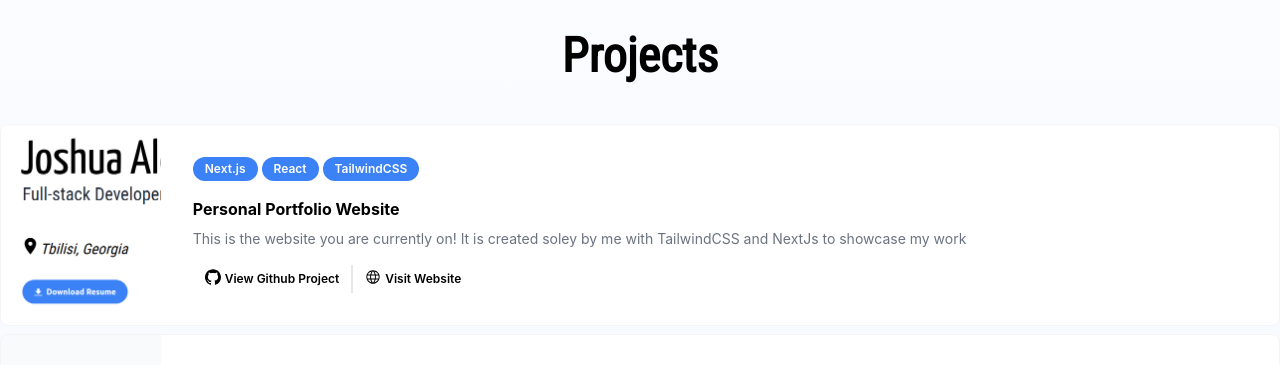
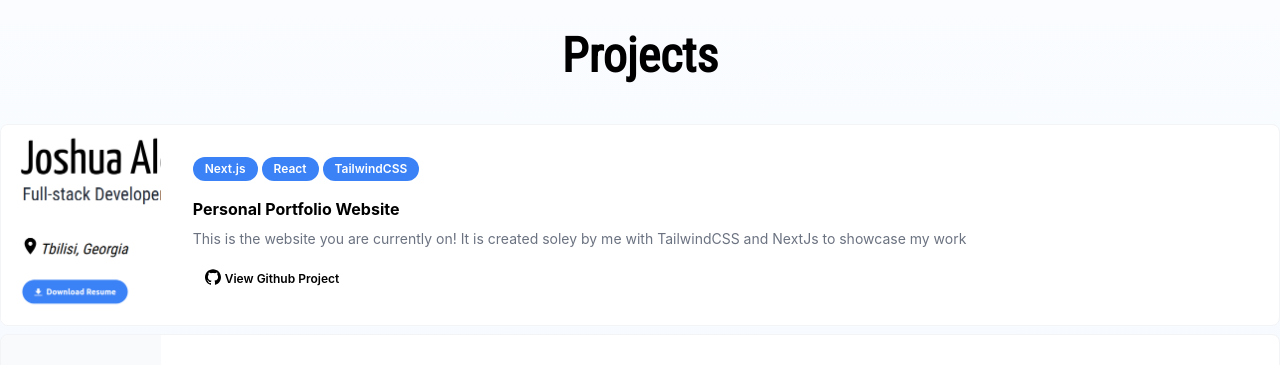
Before and after one commit to JoshuaAlexanderNeo/portfolio, a Next.js app: page / in a window 1280 px wide. Shown: the part 1420-1785 px from the top of the page. Built offline with nearby package versions, Linux system fonts and the light colour scheme.

Commit message:
Fix cards having anchor tags, fixed project links

```diff
--- a/components/Projects/Project/index.js
+++ b/components/Projects/Project/index.js
@@ -5,9 +5,7 @@ const Project = ({ tagList, title, description, github, site, image }) => {
   return (
     <div className='container mx-auto w-full h-full'>
       <div className='py-1'>
-        <a
-          className='grid grid-cols-1 overflow-hidden bg-white border border-gray-100 rounded-lg group sm:grid-cols-8'
-          href=''>
+        <div className='grid grid-cols-1 overflow-hidden bg-white border border-gray-100 rounded-lg group sm:grid-cols-8'>
           <div className='relative'>
             <img className='absolute inset-0 object-cover object-left w-full h-full' src={image} alt='' />
           </div>
@@ -33,7 +31,8 @@ const Project = ({ tagList, title, description, github, site, image }) => {
             <div className='mt-4 flex divide-x-2'>
               {github && (
                 <Link href={github}>
-                  <div className={`flex align-middle px-3 py-1 text-xs font-semibold text-black leading-5`}>
+                  <div
+                    className={`flex align-middle px-3 py-1 text-xs font-semibold text-black leading-5 cursor-pointer`}>
                     <svg className='w-4 h-4 mr-1' role='img' viewBox='0 0 24 24' xmlns='http://www.w3.org/2000/svg'>
                       <title>GitHub</title>
                       <path d='M12 .297c-6.63 0-12 5.373-12 12 0 5.303 3.438 9.8 8.205 11.385.6.113.82-.258.82-.577 0-.285-.01-1.04-.015-2.04-3.338.724-4.042-1.61-4.042-1.61C4.422 18.07 3.633 17.7 3.633 17.7c-1.087-.744.084-.729.084-.729 1.205.084 1.838 1.236 1.838 1.236 1.07 1.835 2.809 1.305 3.495.998.108-.776.417-1.305.76-1.605-2.665-.3-5.466-1.332-5.466-5.93 0-1.31.465-2.38 1.235-3.22-.135-.303-.54-1.523.105-3.176 0 0 1.005-.322 3.3 1.23.96-.267 1.98-.399 3-.405 1.02.006 2.04.138 3 .405 2.28-1.552 3.285-1.23 3.285-1.23.645 1.653.24 2.873.12 3.176.765.84 1.23 1.91 1.23 3.22 0 4.61-2.805 5.625-5.475 5.92.42.36.81 1.096.81 2.22 0 1.606-.015 2.896-.015 3.286 0 .315.21.69.825.57C20.565 22.092 24 17.592 24 12.297c0-6.627-5.373-12-12-12' />
@@ -43,8 +42,9 @@ const Project = ({ tagList, title, description, github, site, image }) => {
                 </Link>
               )}
               {site && (
-                <Link href={github}>
-                  <div className={`flex align-middle px-3 py-1 text-xs font-semibold text-black leading-5 divide-x-4`}>
+                <Link href={site}>
+                  <div
+                    className={`flex align-middle px-3 py-1 text-xs font-semibold text-black leading-5 divide-x-4 cursor-pointer`}>
                     <svg className='w-4 h-4 mr-1' role='img' viewBox='0 0 48 48' xmlns='http://www.w3.org/2000/svg'>
                       <title>Website</title>
                       <path d='M24 44q-4.2 0-7.85-1.575Q12.5 40.85 9.8 38.15q-2.7-2.7-4.25-6.375Q4 28.1 4 23.9t1.55-7.825Q7.1 12.45 9.8 9.75t6.35-4.225Q19.8 4 24 4q4.2 0 7.85 1.525Q35.5 7.05 38.2 9.75q2.7 2.7 4.25 6.325Q44 19.7 44 23.9t-1.55 7.875Q40.9 35.45 38.2 38.15t-6.35 4.275Q28.2 44 24 44Zm7.9-27.5h7.5q-1.65-3.45-4.525-5.75Q32 8.45 28.25 7.5q1.25 1.85 2.125 4t1.525 5Zm-12.7 0h9.7q-.55-2.65-1.85-5.125T24 7q-1.6 1.35-2.7 3.55-1.1 2.2-2.1 5.95ZM7.6 28.45h7.95q-.15-1.35-.175-2.425-.025-1.075-.025-2.125 0-1.25.05-2.225.05-.975.2-2.175h-8q-.35 1.2-.475 2.15T7 23.9q0 1.3.125 2.325.125 1.025.475 2.225ZM19.75 40.5q-1.25-1.9-2.15-4.1-.9-2.2-1.5-4.95H8.6Q10.5 35 13 37.025q2.5 2.025 6.75 3.475ZM8.6 16.5h7.55q.55-2.7 1.4-4.825.85-2.125 2.15-4.125-3.75.95-6.55 3.2T8.6 16.5ZM24 41.1q1.75-1.8 2.925-4.125Q28.1 34.65 28.85 31.45H19.2q.7 3 1.875 5.4Q22.25 39.25 24 41.1Zm-5.35-12.65H29.4q.2-1.55.25-2.525.05-.975.05-2.025 0-1-.05-1.925T29.4 19.5H18.65q-.2 1.55-.25 2.475-.05.925-.05 1.925 0 1.05.05 2.025.05.975.25 2.525Zm9.65 12q3.6-1.15 6.475-3.45 2.875-2.3 4.625-5.55h-7.45q-.65 2.7-1.525 4.9-.875 2.2-2.125 4.1Zm4.1-12h8q.35-1.2.475-2.225Q41 25.2 41 23.9q0-1.3-.125-2.25T40.4 19.5h-7.95q.15 1.75.2 2.675.05.925.05 1.725 0 1.1-.075 2.075-.075.975-.225 2.475Z' />
@@ -55,7 +55,7 @@ const Project = ({ tagList, title, description, github, site, image }) => {
               )}
             </div>
           </div>
-        </a>
+        </div>
       </div>
     </div>
   )
--- a/components/Projects/index.js
+++ b/components/Projects/index.js
@@ -12,7 +12,6 @@ const Projects = () => {
           'This is the website you are currently on! It is created soley by me with TailwindCSS and NextJs to showcase my work'
         }
         github={'https://github.com/JoshuaAlexanderNeo/portfolio'}
-        site={'https://github.com/JoshuaAlexanderNeo/portfolio'}
         image={'portfolio-website.png'}
       />
 
```
